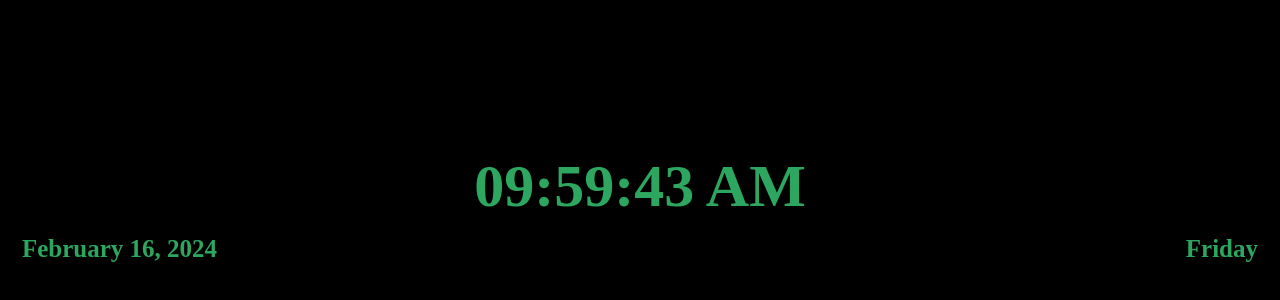
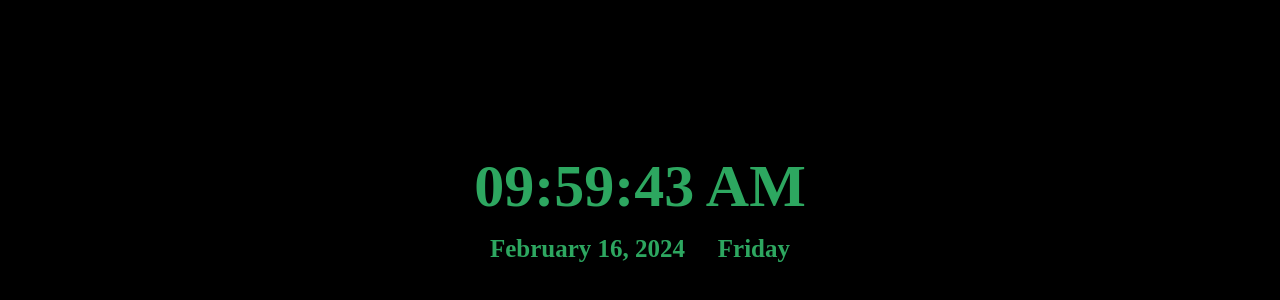
Before and after one commit to Anupam2570632/Clock-main, a plain HTML site: page index.html in a window 1280 px wide. Shown: the part 194-494 px from the top of the page. Drawn offline with Linux system fonts and the light colour scheme.

Commit message:
fixed the width problem

```diff
--- a/style.css
+++ b/style.css
@@ -19,6 +19,8 @@ body {
 }
 #date {
   font-size: 25px;
+  margin: auto;
+  width: 300px;
   display: flex;
   justify-content: space-between;
   padding: 14px;
```
